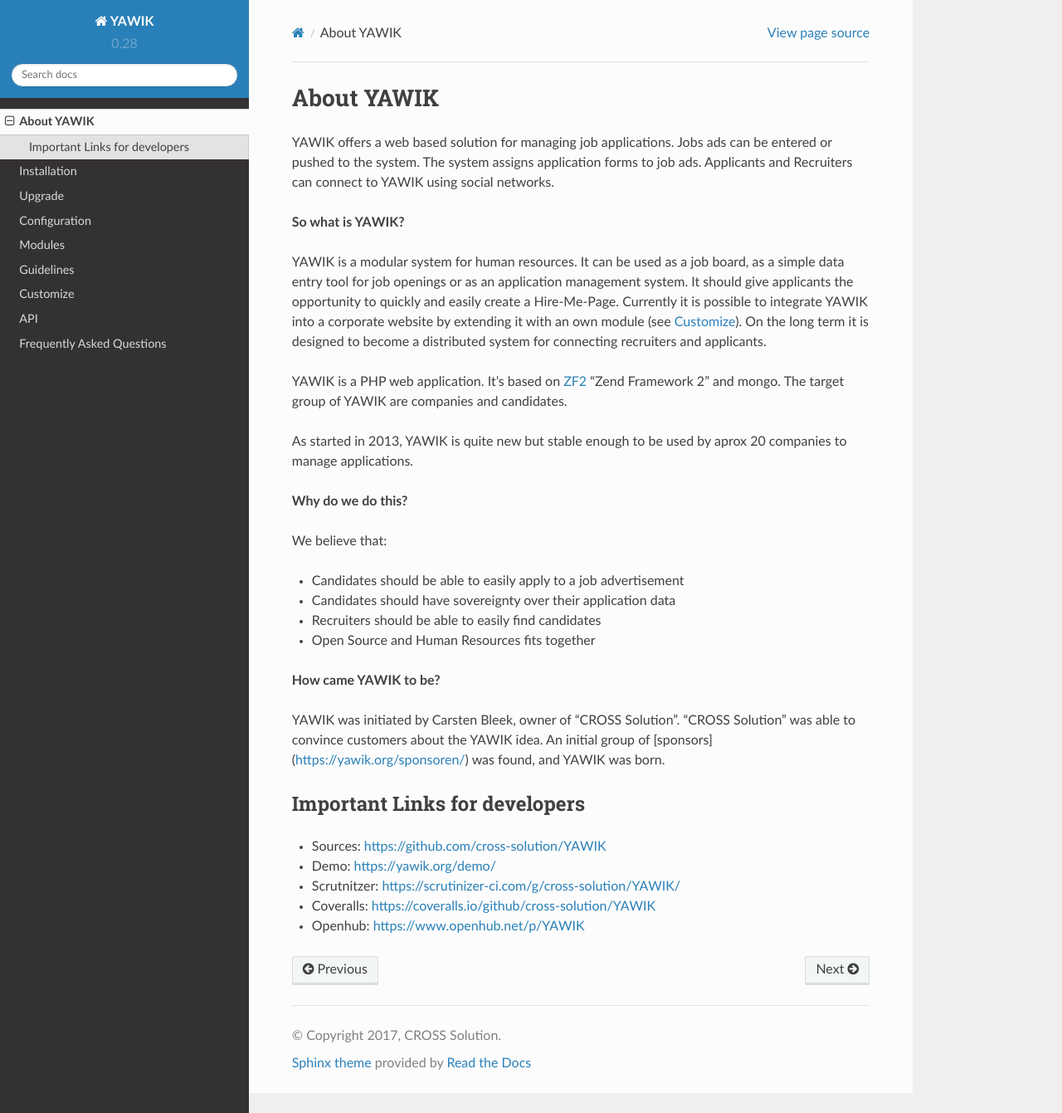
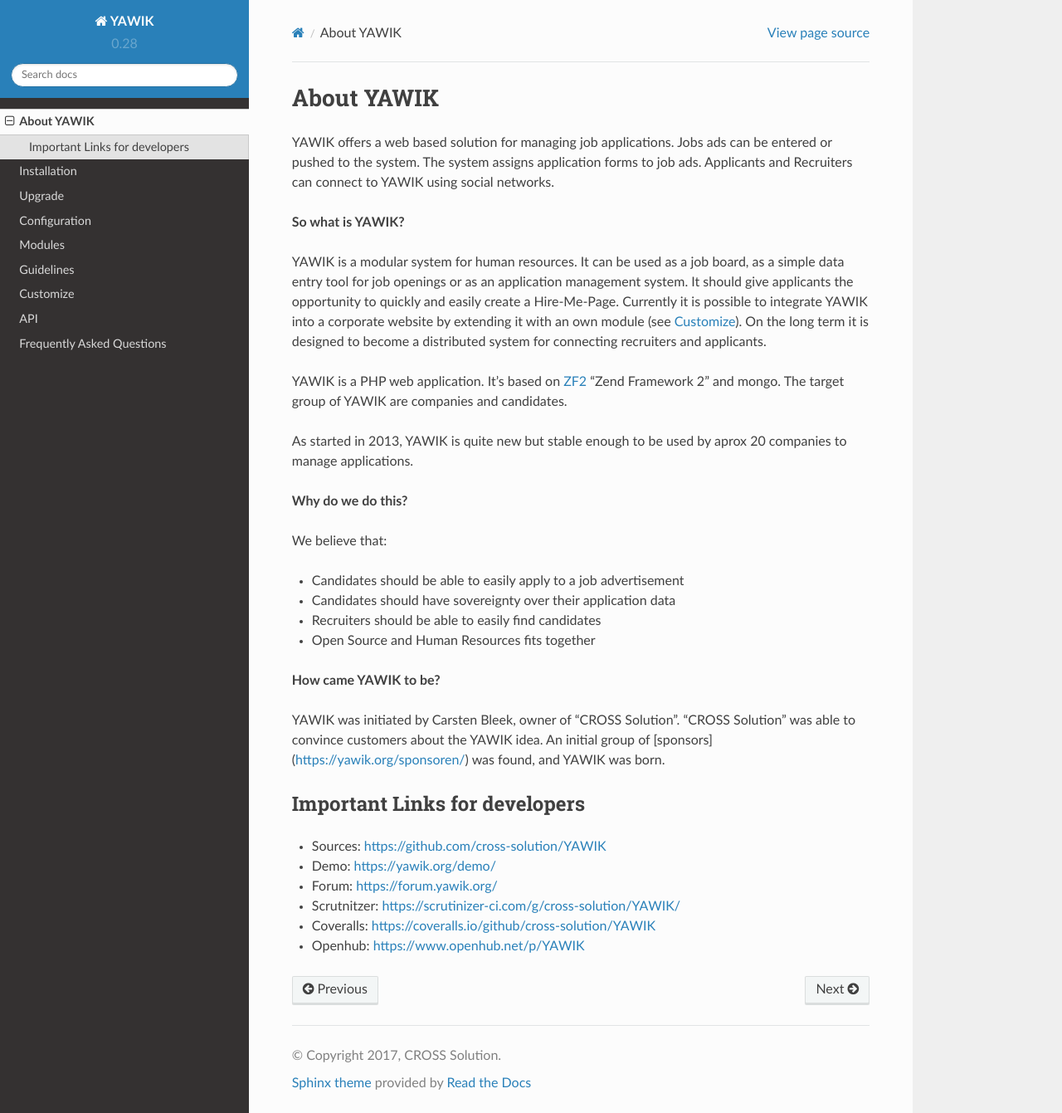
Before and after one commit to cross-solution/YawikDocs, a Sphinx documentation site: the page built from source/about.rst, in a window 1280 px wide and 1341 px high. Shown: the whole window at 83% size. Built offline with Sphinx 7.4.7 and the Read the Docs theme 2.0.0, drawn with Linux system fonts in a browser that asks for light colours; a script that is not in the unit is left out; comment, search, counter and statistics services are not loaded; some of the changed lines change nothing that is shown.

Commit message:
adds links to the forum

```diff
--- a/source/_templates/footer.html
+++ b/source/_templates/footer.html
@@ -35,7 +35,7 @@
 <div id='discourse-comments'></div>
 
 <script type="text/javascript">
-  DiscourseEmbed = { discourseUrl: 'https://discourse.yawik.org/',
+  DiscourseEmbed = { discourseUrl: 'https://forum.yawik.org/',
                      discourseEmbedUrl: 'https://yawik.readthedocs.io/en/latest/{{ pagename }}' };
 
   (function() {
--- a/source/about.rst
+++ b/source/about.rst
@@ -40,6 +40,7 @@
 
 * Sources: https://github.com/cross-solution/YAWIK
 * Demo: https://yawik.org/demo/
+* Forum: https://forum.yawik.org/
 * Scrutnitzer: https://scrutinizer-ci.com/g/cross-solution/YAWIK/
 * Coveralls: https://coveralls.io/github/cross-solution/YAWIK
 * Openhub: https://www.openhub.net/p/YAWIK
```
